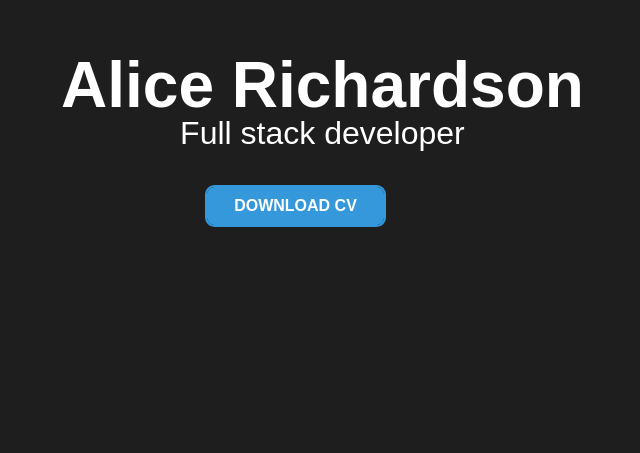
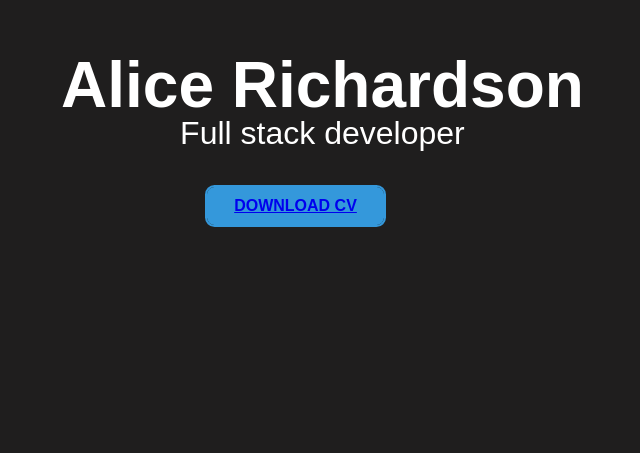
Before and after one commit to Alicerichardson28/portfolio, a React (Create React App) app: page / in a window 1280 px wide. Shown: the part 347-800 px from the top of the page, without its empty margins (195-835 px from the left). Built offline with nearby package versions, Linux system fonts and the light colour scheme.

Commit message:
add link to download resume

```diff
--- a/src/components/Navbar.js
+++ b/src/components/Navbar.js
@@ -1,5 +1,5 @@
 import React, { Component } from 'react'
-import About from './About'
+import PDF from '../picture/Alice Richardson.pdf'
 import './Navbar.css'
 
 export default class Navbar extends Component {
@@ -11,7 +11,7 @@ export default class Navbar extends Component {
                         <h1 className='name'>Alice Richardson</h1>
                         <h2 className='job-title'>Full stack developer</h2>
                         <br></br>
-                        <button className='button'>Download CV</button>
+                        <button className='button'><a href={PDF}>Download CV</a></button>
                     </div>
                 </div>
             </>
```
Also changed, not shown: 1 other file (tests, documents, lock files or other folders).
